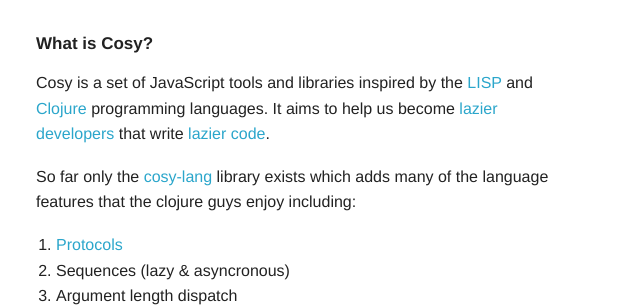
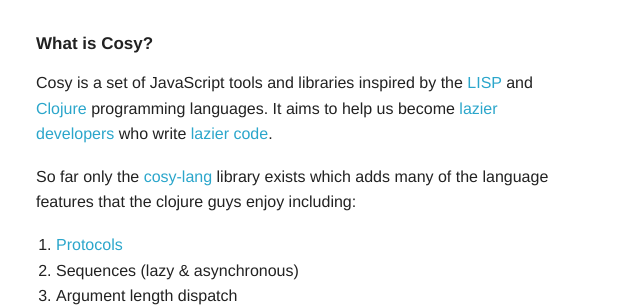
Before and after one commit to getcosy/getcosy.github.com, a website: page index.html in a window 1280 px wide. Shown: the part 182-488 px from the top of the page, 624-1264 px from the left. Drawn offline with Linux system fonts and the light colour scheme.

Commit message:
Updated to describe cosy better

```diff
--- a/index.html
+++ b/index.html
@@ -63,12 +63,12 @@
 
         <div class="col-6">
             <h5>What is <strong>Cosy</strong>?</h5>
-            <p>Cosy is a set of JavaScript tools and libraries inspired by the <a href="http://en.wikipedia.org/wiki/Lisp_%28programming_language%29">LISP</a> and <a href="http://clojure.org/">Clojure</a> programming languages. It aims to help us become <a href="http://www.codinghorror.com/blog/2005/08/how-to-be-lazy-dumb-and-successful.html">lazier developers</a> that write <a href="http://en.wikipedia.org/wiki/Lazy_evaluation">lazier code</a>.</p>
+            <p>Cosy is a set of JavaScript tools and libraries inspired by the <a href="http://en.wikipedia.org/wiki/Lisp_%28programming_language%29">LISP</a> and <a href="http://clojure.org/">Clojure</a> programming languages. It aims to help us become <a href="http://www.codinghorror.com/blog/2005/08/how-to-be-lazy-dumb-and-successful.html">lazier developers</a> who write <a href="http://en.wikipedia.org/wiki/Lazy_evaluation">lazier code</a>.</p>
             <p>
                 So far only the <a href="https://github.com/getcosy/lang">cosy-lang</a> library exists which adds many of the language features that the clojure guys enjoy including:
                 <ol>
                     <li><a href="http://en.wikipedia.org/wiki/Protocol_%28object-oriented_programming%29">Protocols</a></li>
-                    <li>Sequences (lazy &amp; asyncronous)</li>
+                    <li>Sequences (lazy &amp; asynchronous)</li>
                     <li>Argument length dispatch</li>
                     <li><a href="http://en.wikipedia.org/wiki/Tail_call">Tail recursion</a></li>
                     <li>Object Identity</li>
```
